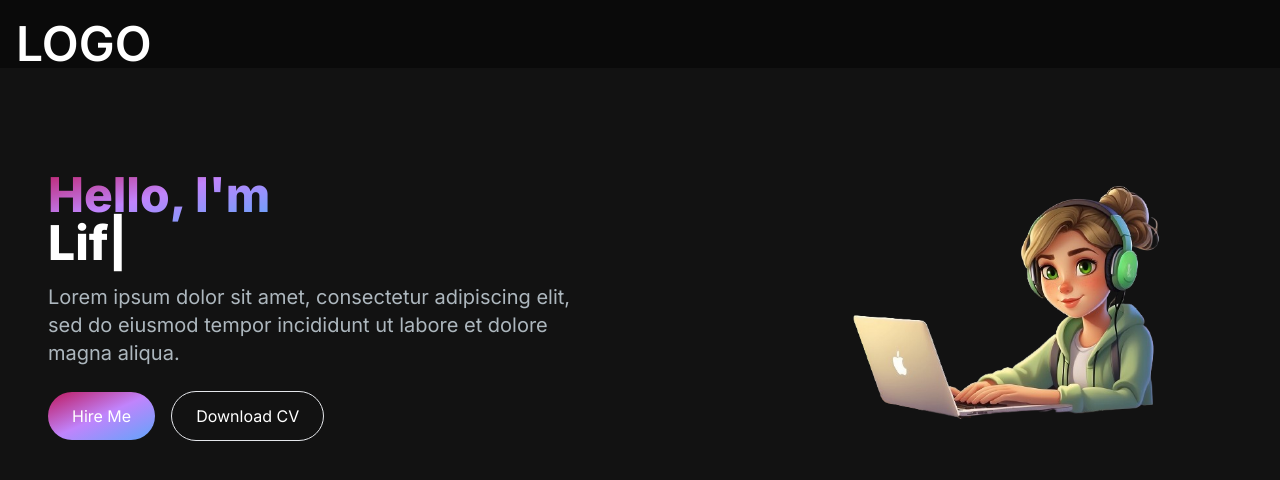
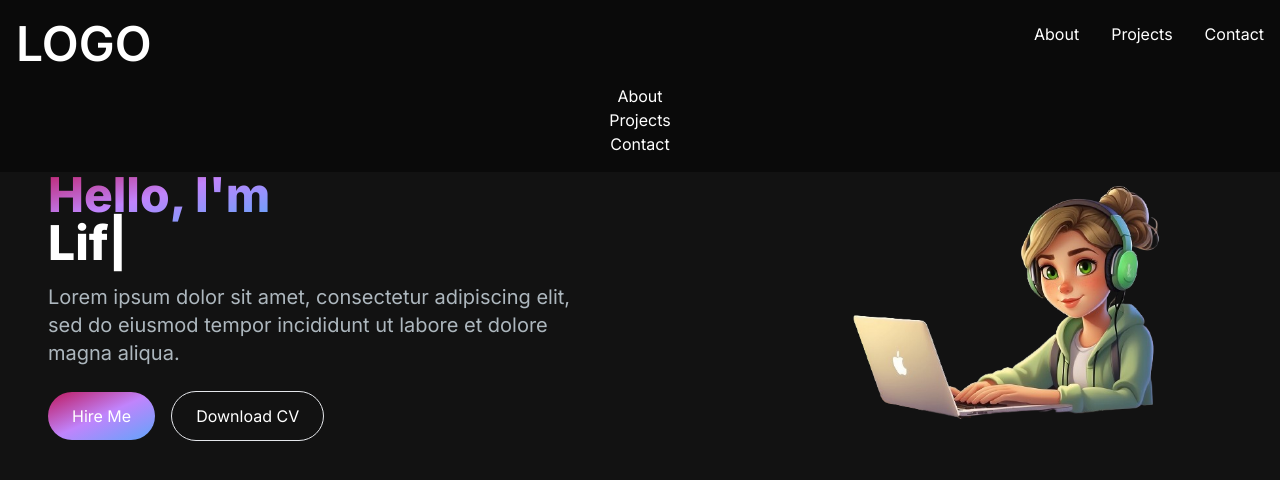
Before and after one commit to gosiast/NextJs-portfolio, a Next.js app: page / in a window 1280 px wide. Shown: the top 480 px of the page. Built offline with nearby package versions, Linux system fonts and the light colour scheme.

Commit message:
added a navbar on mobile

```diff
--- /dev/null
+++ b/app/components/MenuOverlay.jsx
@@ -0,0 +1,17 @@
+import React from "react";
+import NavLink from "./NavLink";
+
+//links are the props
+const MenuOverlay = ( { links }) => {
+    return (
+<ul className="flex flex-col py-4 items-center">
+{links.map((link, index) => (
+    <li key={index}>
+<NavLink href={link.path} title={link.title} />
+   </li>
+   ))}
+</ul>
+    )
+}
+
+export default MenuOverlay;
--- a/app/components/Navbar.jsx
+++ b/app/components/Navbar.jsx
@@ -1,11 +1,11 @@
 "use client";
 import React, {useState} from "react";
 import Link from "next/link";
-import NavLink from "./NAvLink";
-import { Bars4Icon, xMarkIcon } from "@heroicons/react/24/solid";
+import NavLink from "./NavLink";
+import { Bars4Icon, XMarkIcon } from "@heroicons/react/24/solid";
+import MenuOverlay from "./MenuOverlay";
 
-
-const NavLinks = [
+const navLinks = [
 {
     title: "About",
     path: "#about",
@@ -21,6 +21,7 @@
    }
 ]
 
+// when useState is false then the icon isn't displayed
 const Navbar = () => {
     const [navbarOpen, setNavbarOpen] = useState(true);
     return (
@@ -45,28 +46,24 @@
               onClick={() => setNavbarOpen(false)}
               className="flex items-center px-3 py-2 border rounded border-slate-200 text-white hover:text-white hover:border-white"
             >
-              <xMarkIcon className="h-5 w-5" />
+              <XMarkIcon className="h-5 w-5" />
             </button>
     )
 }
                 </div>
-             <div className="menu hidden block md:w-auto" id="navbar">
-               <ul className="flex p-8 md:p-0 md:flex-row md:space-x-8 mt-0">
-                {
-                     NavLinks.map((link, index) => (
-                        <li key={index}>
-                        <NavLink href={link.path} title={link.title} />
-                        </li>
-                     )
-                     )
-                }
-                </ul>
-
+             <div className="menu hidden md:block md:w-auto" id="navbar">
+          <ul className="flex p-4 md:p-0 md:flex-row md:space-x-8 mt-0">
+            {navLinks.map((link, index) => (
+              <li key={index}>
+                <NavLink href={link.path} title={link.title} />
+              </li>
+            ))}
+          </ul>
+        </div>
              </div>
-             </div>
+      {navbarOpen ? <MenuOverlay links={navLinks} /> : null}
         </nav>
-
     )
 }
 
-export default Navbar
+export default Navbar;
```
